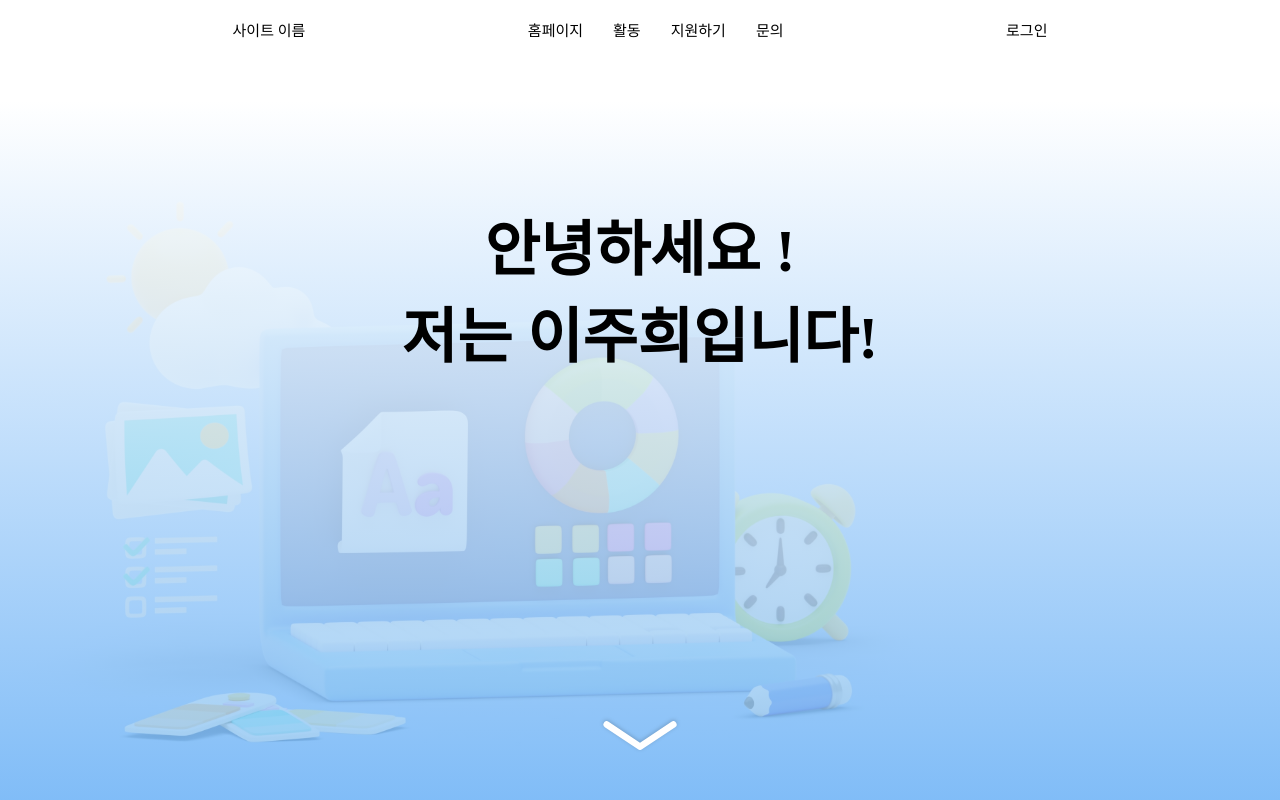
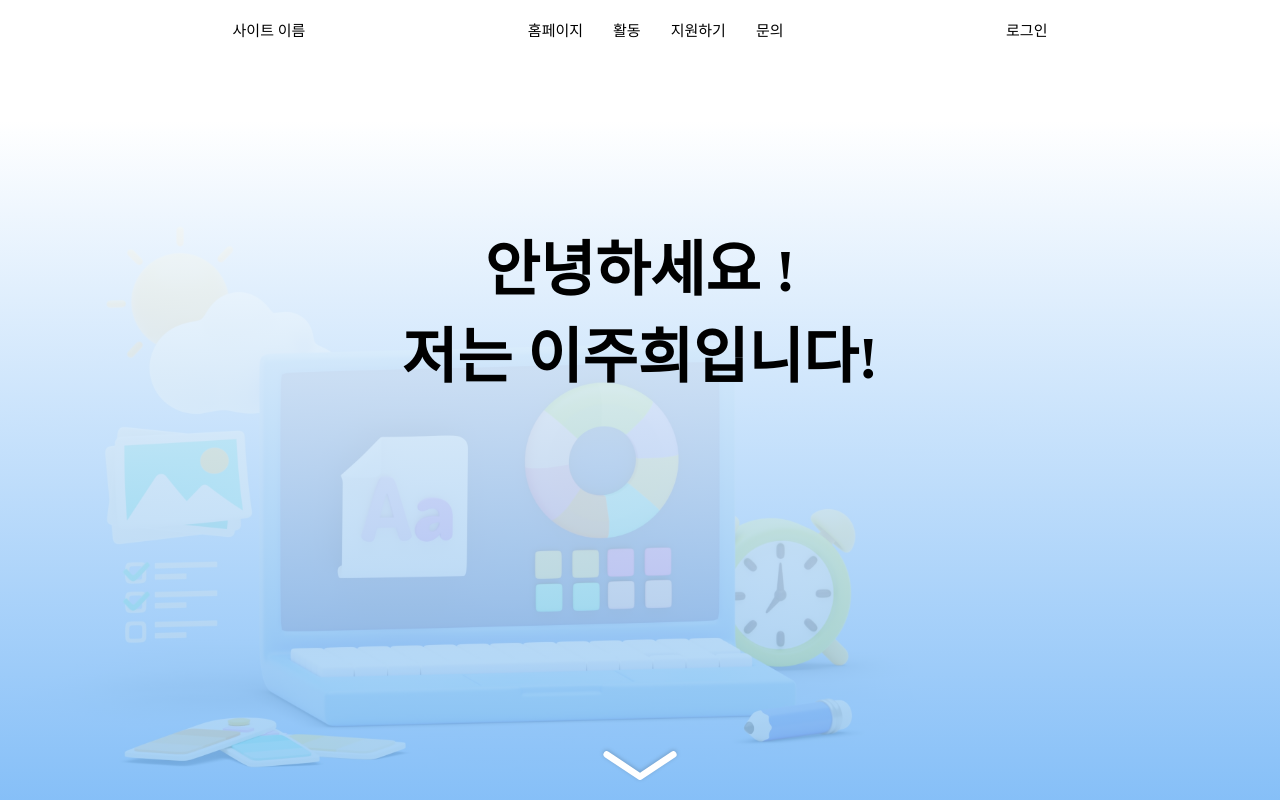
Before and after one commit to leejuhi/WebPractice, a React (Create React App) app in the folder practice/: page / in a window 1280 px wide. Shown: the top 800 px of the page. Built offline with nearby package versions, Linux system fonts and the light colour scheme; a web font is replaced by a local one.

Commit message:
style: 바깥 여백 수정
 수정

```diff
--- a/practice/src/asset/font/GlobalStyle.tsx
+++ b/practice/src/asset/font/GlobalStyle.tsx
@@ -15,7 +15,7 @@ const GlobalStyle = () => (
             body {
                 font-family: 'Spoqa Han Sans Neo', 'sans-serif';
                 margin: 0px;
-                margin-top: 50px;
+                margin-top: 70px;
                 padding: 0;
                 font-size: 15px;
                 font-weight:300;
--- a/practice/src/pages/HomePage.tsx
+++ b/practice/src/pages/HomePage.tsx
@@ -8,7 +8,7 @@ const BackGround=styled.div`
     box-sizing:border-box;
     white-space: pre-line;
     width:100%;
-    height:calc(100vh - 80px);
+    height:calc(100vh - 70px);
     background:linear-gradient(white,#7FBFF5BF),url(${backgroundImage});
     background-size: cover;
     background-position: center;
```
